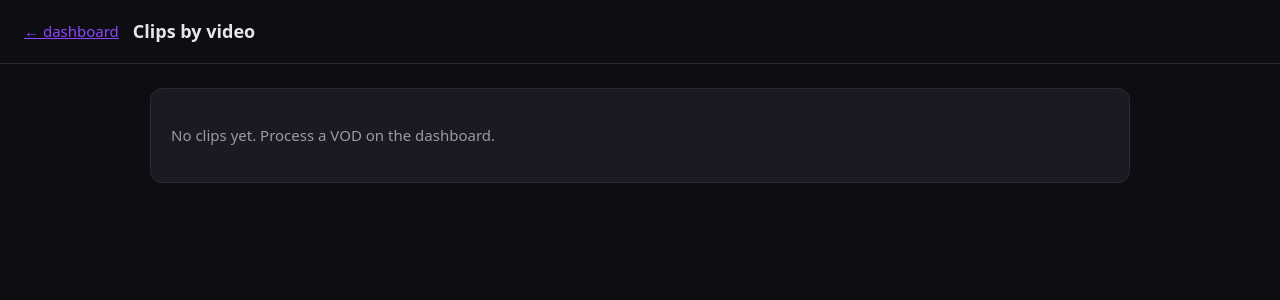
After one commit to cccdemon/TWITCH-Generator, a FastAPI app: page /clips in a window 1280 px wide. The commit adds this page. Shown: the top 300 px of the page. Run offline with FastAPI, Linux system fonts and the light colour scheme; the visitor is signed in with stand-in values (Sample User, id 1).

Commit message:
Add dedicated Clips pages (per video, with preview)
New /clips overview lists VODs that have clips; /clips/{vod} shows that video's clips with inline 9:16 video preview, title/category/score (a/t/v) from moments.json, size, and download. Clip files are served inline (Range-capable) so they preview and download. Dashboard card now links to the per-video pages.

Co-Authored-By: Claude Opus 4.8 <noreply@anthropic.com>

```diff
--- /dev/null
+++ b/src/templates/clips_index.html
@@ -0,0 +1,35 @@
+<!doctype html>
+<html lang="en">
+<head>
+<meta charset="utf-8">
+<meta name="viewport" content="width=device-width, initial-scale=1">
+<title>Clips — TWITCH-Generator</title>
+<style>
+  :root { --bg:#0e0e12; --card:#1a1a22; --line:#2a2a35; --fg:#e6e6ea; --mut:#9a9aa8; --acc:#9146ff; }
+  body { margin:0; font:15px/1.5 system-ui,sans-serif; background:var(--bg); color:var(--fg); }
+  header { padding:18px 24px; border-bottom:1px solid var(--line); display:flex; gap:14px; align-items:center; }
+  header h1 { font-size:18px; margin:0; } a { color:var(--acc); }
+  main { max-width:980px; margin:0 auto; padding:24px; }
+  .card { background:var(--card); border:1px solid var(--line); border-radius:12px; padding:20px; }
+  .row { display:flex; gap:10px; align-items:center; padding:10px 0; border-bottom:1px solid var(--line); }
+  .muted { color:var(--mut); } button { background:transparent; border:1px solid var(--line); color:var(--fg); padding:8px 14px; border-radius:8px; cursor:pointer; }
+</style>
+</head>
+<body>
+<header><a href="{{ base }}/">← dashboard</a><h1>Clips by video</h1></header>
+<main>
+  <section class="card">
+    {% if groups %}
+      {% for g in groups %}
+      <div class="row">
+        <span style="flex:1"><a href="{{ base }}/clips/{{ g.vod }}">VOD {{ g.vod }}</a> <small class="muted">· {{ g.count }} clip(s)</small></span>
+        <a href="{{ base }}/clips/{{ g.vod }}"><button type="button">View</button></a>
+      </div>
+      {% endfor %}
+    {% else %}
+      <p class="muted">No clips yet. Process a VOD on the dashboard.</p>
+    {% endif %}
+  </section>
+</main>
+</body>
+</html>
--- a/src/web.py
+++ b/src/web.py
@@ -7,6 +7,7 @@ root and only outward links/redirects carry it via `base`.
 """
 from __future__ import annotations
 
+import json
 import os
 import re
 import secrets as _secrets
@@ -36,23 +37,54 @@ BASE = root_path()  # external prefix, e.g. "/vod"
 _SAFE_NAME = re.compile(r"^[A-Za-z0-9._-]+$")
 
 
-def _list_clips() -> list[dict]:
-    """Rendered clips grouped by VOD, newest VOD first."""
-    base = data_dir()
+def _vod_groups() -> list[dict]:
+    """VODs that have rendered clips: [{vod, count}], newest first."""
     out: list[dict] = []
-    for vod_dir in sorted(base.iterdir(), key=lambda p: p.name, reverse=True):
+    for vod_dir in sorted(data_dir().iterdir(), key=lambda p: p.name, reverse=True):
         clips_dir = vod_dir / "clips"
         if not clips_dir.is_dir():
             continue
-        files = sorted(clips_dir.glob("*.mp4"))
-        if not files:
-            continue
-        out.append({
-            "vod": vod_dir.name,
-            "clips": [{"name": f.name, "size_mb": round(f.stat().st_size / 1e6, 1)}
-                      for f in files],
+        n = sum(1 for _ in clips_dir.glob("*.mp4"))
+        if n:
+            out.append({"vod": vod_dir.name, "count": n})
+    return out
+
+
+def _moments_map(vod_id: str) -> dict[int, dict]:
+    """Map clip-start-second -> moment record (title/score/components)."""
+    p = data_dir() / vod_id / "moments.json"
+    out: dict[int, dict] = {}
+    if p.exists():
+        try:
+            for m in json.loads(p.read_text(encoding="utf-8")):
+                out[int(m["start"])] = m
+        except (json.JSONDecodeError, OSError, KeyError, TypeError, ValueError):
+            pass
+    return out
+
+
+def _clips_detail(vod_id: str) -> list[dict]:
+    """Clips of one VOD joined with their moment metadata."""
+    clips_dir = data_dir() / vod_id / "clips"
+    if not clips_dir.is_dir():
+        return []
+    mm = _moments_map(vod_id)
+    res: list[dict] = []
+    for f in sorted(clips_dir.glob("*.mp4")):
+        lead = f.name.split("_", 1)[0]
+        m = mm.get(int(lead)) if lead.isdigit() else None
+        m = m or {}
+        res.append({
+            "name": f.name,
+            "size_mb": round(f.stat().st_size / 1e6, 1),
+            "title": m.get("title") or f.name,
+            "category": m.get("category", ""),
+            "score": m.get("score"),
+            "audio": m.get("audio_score"),
+            "text": m.get("text_score"),
+            "video": m.get("video_score"),
         })
-    return out
+    return res
 
 
 def _load_users() -> dict[str, str]:
@@ -144,7 +176,7 @@ def _render(request: Request, vods=None, message: str | None = None) -> HTMLResp
             "users_configured": bool(_load_users()),
             "oauth": oauth.all_status(),
             "public_url": oauth.public_url(),
-            "clip_groups": _list_clips(),
+            "clip_groups": _vod_groups(),
         },
     )
 
@@ -227,16 +259,36 @@ def api_job_log(job_id: str, _: str = Depends(current_user)) -> JSONResponse:
     return JSONResponse({"status": job.status, "log": job.log, "error": job.error})
 
 
-# ---------------------------------------------------------- downloads ---
+# --------------------------------------------------------------- clips ---
+@app.get("/clips", response_class=HTMLResponse)
+def clips_index(request: Request, _: str = Depends(current_user)) -> HTMLResponse:
+    return _TEMPLATES.TemplateResponse(
+        request, "clips_index.html", {"base": BASE, "groups": _vod_groups()}
+    )
+
+
+@app.get("/clips/{vod_id}", response_class=HTMLResponse)
+def clips_vod(request: Request, vod_id: str, _: str = Depends(current_user)) -> HTMLResponse:
+    if not _SAFE_NAME.match(vod_id):
+        raise HTTPException(404, "no such vod")
+    clips = _clips_detail(vod_id)
+    if not clips:
+        raise HTTPException(404, "no clips for this vod")
+    return _TEMPLATES.TemplateResponse(
+        request, "clips_vod.html", {"base": BASE, "vod": vod_id, "clips": clips}
+    )
+
+
 @app.get("/clips/{vod_id}/{filename}")
-def download_clip(vod_id: str, filename: str, _: str = Depends(current_user)) -> FileResponse:
+def clip_file(vod_id: str, filename: str, _: str = Depends(current_user)) -> FileResponse:
+    """Serve a clip inline (Range-capable) so it previews and downloads."""
     if not (_SAFE_NAME.match(vod_id) and _SAFE_NAME.match(filename) and filename.endswith(".mp4")):
         raise HTTPException(400, "bad name")
     clips_root = (data_dir() / vod_id / "clips").resolve()
     path = (clips_root / filename).resolve()
     if not str(path).startswith(str(clips_root) + os.sep) or not path.is_file():
         raise HTTPException(404, "no such clip")
-    return FileResponse(path, media_type="video/mp4", filename=filename)
+    return FileResponse(path, media_type="video/mp4")
 
 
 # ------------------------------------------------------ OAuth connect ---
```
Also changed, not shown: src/templates/clips_vod.html (added, +54 -0 lines), src/templates/index.html (+5 -10 lines).
